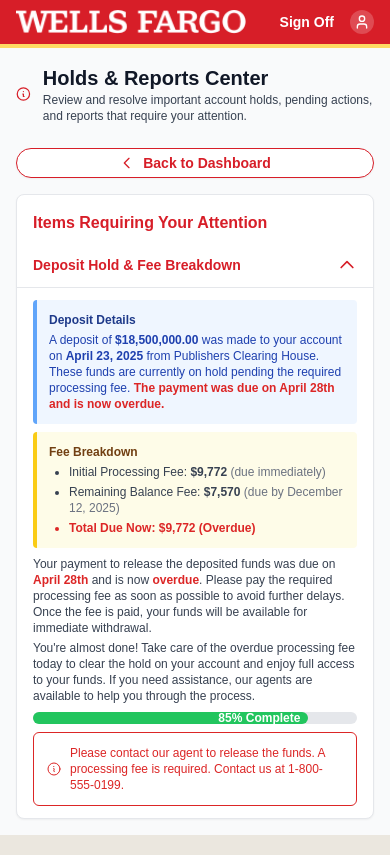
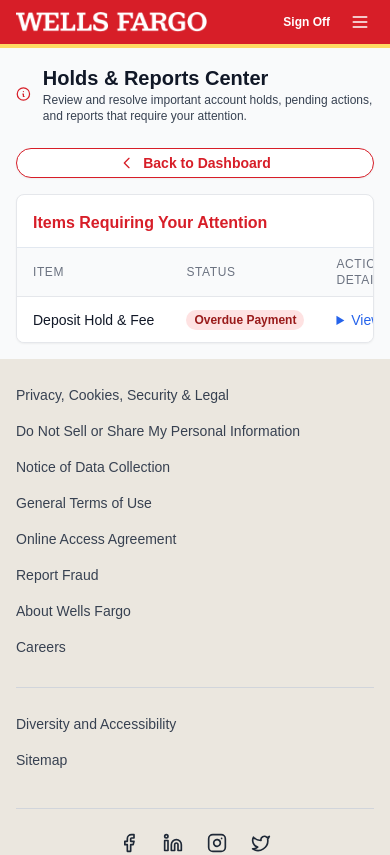
Before and after one commit to Cruelhelp/wells, a React (Vite) app: page /statement in a window 390 px wide. Shown: the top 855 px of the page. Built offline with nearby package versions, Linux system fonts and the light colour scheme.

Commit message:
refactor(Header): Adjust logo size and mobile layout

```diff
--- a/src/components/TopNavBar.tsx
+++ b/src/components/TopNavBar.tsx
@@ -2,12 +2,13 @@ import React, { useState } from 'react';
 import { Link, useNavigate } from 'react-router-dom';
 import { useAuth } from '@/contexts/AuthContext';
 import { toast } from '@/components/ui/sonner';
-import { Mail, Search, User, ChevronDown, Lock } from 'lucide-react';
+import { Mail, Search, User, ChevronDown, Lock, Menu, X } from 'lucide-react';
 
 export default function TopNavBar() {
   const { logout } = useAuth();
   const navigate = useNavigate();
   const [isSigningOff, setIsSigningOff] = useState(false);
+  const [isMobileMenuOpen, setIsMobileMenuOpen] = useState(false);
 
   const handleLogout = async () => {
     setIsSigningOff(true);
@@ -22,36 +23,31 @@ export default function TopNavBar() {
     <header className="bg-wellsfargo-red text-white border-b-4 border-[#FFDA63]">
       <div className="container mx-auto flex items-center justify-between py-2 px-4">
         {/* Logo */}
-        <div className="flex items-center space-x-6">
+        <div className="flex items-center">
           <Link to="/">
-            <img src="/logo.webp" alt="Wells Fargo Logo" className="h-6 w-auto" />
+            <img src="/logo.webp" alt="Wells Fargo Logo" className="h-5 w-auto" />
           </Link>
         </div>
-        {/* Right Side: Icons, Sign Off, Welcome, separated by dividers */}
-        <div className="flex items-center space-x-2">
-          {/* Hide Search on mobile */}
-          <button className="hidden md:inline-flex hover:bg-white/10 rounded-full p-2">
+        {/* Right Side - Desktop */}
+        <div className="hidden md:flex items-center space-x-2">
+          <button className="hover:bg-white/10 rounded-full p-2">
             <Search className="h-5 w-5" />
           </button>
-          {/* Hide divider on mobile */}
-          <span className="hidden md:block h-6 w-px bg-white/40 mx-1" />
-          {/* Hide Mail on mobile */}
-          <button className="hidden md:inline-flex hover:bg-white/10 rounded-full p-2">
+          <span className="h-6 w-px bg-white/40 mx-1" />
+          <button className="hover:bg-white/10 rounded-full p-2">
             <Mail className="h-5 w-5" />
           </button>
-          {/* Hide divider on mobile */}
-          <span className="hidden md:block h-6 w-px bg-white/40 mx-1" />
-          {/* Sign Off Button - Always visible */}
+          <span className="h-6 w-px bg-white/40 mx-1" />
           <div className="flex items-center">
-            <Lock className="hidden md:inline-block h-4 w-4 text-white mr-1" /> {/* Hide Lock icon on mobile for space */}
+            <Lock className="h-4 w-4 text-white mr-1" />
             <button
               onClick={handleLogout}
-              className="px-2 md:px-4 py-1 rounded font-semibold text-sm text-white hover:underline focus:outline-none relative"
+              className="px-4 py-1 rounded font-semibold text-sm text-white hover:underline focus:outline-none relative"
               disabled={isSigningOff}
             >
               {isSigningOff ? (
                 <span className="flex items-center justify-center">
-                  <span className="w-4 h-4 md:w-5 md:h-5 border-2 border-white border-t-transparent rounded-full animate-spin mr-2"></span>
+                  <span className="w-5 h-5 border-2 border-white border-t-transparent rounded-full animate-spin mr-2"></span>
                   Signing Off...
                 </span>
               ) : (
@@ -59,20 +55,66 @@ export default function TopNavBar() {
               )}
             </button>
           </div>
-          {/* Hide divider on mobile */}
-          <span className="hidden md:block h-6 w-px bg-white/40 mx-1" />
-          {/* Welcome Section - Adjust for mobile */}
-          <div className="flex items-center space-x-1 md:space-x-2 cursor-pointer">
-            {/* User Icon - Always visible */}
+          <span className="h-6 w-px bg-white/40 mx-1" />
+          <div className="flex items-center space-x-2 cursor-pointer">
             <span className="inline-flex items-center justify-center rounded-full bg-white/20 p-1">
-              <User className="h-4 w-4 md:h-5 md:w-5" />
+              <User className="h-5 w-5" />
             </span>
-            {/* Hide text and chevron on mobile */}
-            <span className="hidden md:inline font-semibold text-sm">Welcome, Bobby</span>
-            <ChevronDown className="hidden md:inline-block h-4 w-4" />
+            <span className="font-semibold text-sm">Welcome, Bobby</span>
+            <ChevronDown className="h-4 w-4" />
           </div>
         </div>
+
+        {/* Right Side - Mobile */}
+        <div className="md:hidden flex items-center space-x-2">
+           {/* Sign Off Button - Always visible */}
+           <button
+              onClick={handleLogout}
+              className="px-2 py-1 rounded font-semibold text-xs text-white hover:underline focus:outline-none relative"
+              disabled={isSigningOff}
+            >
+              {isSigningOff ? (
+                <span className="flex items-center justify-center">
+                  <span className="w-4 h-4 border-2 border-white border-t-transparent rounded-full animate-spin mr-1"></span>
+                  <span className="text-xs">Signing Off...</span>
+                </span>
+              ) : (
+                'Sign Off'
+              )}
+            </button>
+
+          {/* Mobile Menu Button */}
+          <button
+            onClick={() => setIsMobileMenuOpen(!isMobileMenuOpen)}
+            className="p-1"
+            aria-label="Toggle menu"
+          >
+            {isMobileMenuOpen ? <X className="h-5 w-5" /> : <Menu className="h-5 w-5" />}
+          </button>
+        </div>
       </div>
+
+      {/* Mobile Menu Dropdown */}
+      {isMobileMenuOpen && (
+        <div className="md:hidden absolute right-0 top-full mr-2 mt-1 w-56 bg-white rounded-md shadow-lg ring-1 ring-black ring-opacity-5 z-50">
+          <div className="py-1">
+            <div className="px-3 py-2 border-b">
+              <div className="flex items-center space-x-2 cursor-pointer">
+                <span className="inline-flex items-center justify-center rounded-full bg-gray-500 p-1">
+                  <User className="h-4 w-4 text-white" />
+                </span>
+                <span className="font-semibold text-sm text-gray-700">Welcome, Bobby</span>
+              </div>
+            </div>
+            <button className="w-full text-left px-3 py-2 text-sm text-gray-700 hover:bg-gray-100 flex items-center gap-2">
+              <Search className="h-4 w-4 text-gray-500" /> Search
+            </button>
+            <button className="w-full text-left px-3 py-2 text-sm text-gray-700 hover:bg-gray-100 flex items-center gap-2">
+              <Mail className="h-4 w-4 text-gray-500" /> Messages
+            </button>
+          </div>
+        </div>
+      )}
     </header>
   );
 }
--- a/src/pages/Statement.tsx
+++ b/src/pages/Statement.tsx
@@ -47,36 +47,49 @@ const Statement = () => {
           <svg className="h-4 w-4" fill="none" stroke="currentColor" strokeWidth="2" viewBox="0 0 24 24"><path strokeLinecap="round" strokeLinejoin="round" d="M15 19l-7-7 7-7" /></svg>
           Back to Dashboard
         </button>
-        <div className="rounded-lg border border-gray-200 bg-white shadow-sm">
-          <h2 className="px-4 pt-4 pb-2 font-semibold text-base md:text-lg text-wellsfargo-red">Items Requiring Your Attention</h2>
-          <ul className="divide-y divide-gray-200">
-            <li>
-              <details open className="group">
-                <summary className="flex items-center justify-between cursor-pointer px-4 py-3 font-semibold text-wellsfargo-red text-sm md:text-base group-open:border-b group-open:border-gray-200">
-                  <span>Deposit Hold & Fee Breakdown</span>
-                  <svg className="h-5 w-5 transition-transform group-open:rotate-180" fill="none" stroke="currentColor" strokeWidth="2" viewBox="0 0 24 24"><path strokeLinecap="round" strokeLinejoin="round" d="M19 9l-7 7-7-7" /></svg>
+        <div className="rounded-lg border border-gray-200 bg-white shadow-sm overflow-hidden">
+          <h2 className="px-4 pt-4 pb-3 font-semibold text-base md:text-lg text-wellsfargo-red border-b">Items Requiring Your Attention</h2>
+          <div className="overflow-x-auto">
+            <table className="min-w-full divide-y divide-gray-200">
+              <thead className="bg-gray-50">
+                <tr>
+                  <th scope="col" className="px-4 py-2 text-left text-xs font-medium text-gray-500 uppercase tracking-wider">
+                    Item
+                  </th>
+                  <th scope="col" className="px-4 py-2 text-left text-xs font-medium text-gray-500 uppercase tracking-wider">
+                    Status
+                  </th>
+                  <th scope="col" className="px-4 py-2 text-left text-xs font-medium text-gray-500 uppercase tracking-wider">
+                    Action / Details
+                  </th>
+                </tr>
+              </thead>
+              <tbody className="bg-white divide-y divide-gray-200">
+                <tr>
+                  <td className="px-4 py-3 whitespace-nowrap text-sm font-medium text-gray-900">
+                    Deposit Hold & Fee
+                  </td>
+                  <td className="px-4 py-3 whitespace-nowrap text-sm">
+                    <span className="px-2 inline-flex text-xs leading-5 font-semibold rounded-full bg-red-100 text-red-800">
+                      Overdue Payment
+                    </span>
+                  </td>
+                  <td className="px-4 py-3 whitespace-nowrap text-sm">
+                    <details className="group">
+                      <summary className="cursor-pointer text-blue-600 hover:text-blue-800 hover:underline font-medium">
+                        View Details
                       </summary>
-                <div className="px-4 py-3 space-y-2 text-xs md:text-sm text-gray-700">
+                      <div className="mt-4 p-4 border bg-gray-50 rounded space-y-3 text-xs text-gray-700 whitespace-normal">
                          <div className="bg-blue-50 border-l-4 border-blue-400 p-3 rounded">
                           <div className="font-semibold text-blue-900 mb-1">Deposit Details</div>
-                    <div className="text-blue-800">A deposit of <span className="font-bold">{formatCurrency(depositsCredits)}</span> was made to your account on <span className="font-bold">April 23, 2025</span> from Publishers Clearing House. These funds are currently on hold pending the required processing fee. <span className='font-bold text-red-600'>The payment was due on April 28th and is now overdue.</span></div>
+                          <div className="text-blue-800">A deposit of <span className="font-bold">{formatCurrency(depositsCredits)}</span> was made on <span className="font-bold">Apr 23, 2025</span>. Funds on hold pending fee payment. <span className='font-bold text-red-600'>Payment due Apr 28th was missed.</span></div>
                         </div>
                         <div className="bg-yellow-50 border-l-4 border-yellow-400 p-3 rounded">
                           <div className="font-semibold text-yellow-900 mb-1">Fee Breakdown</div>
                           <ul className="list-disc pl-5 space-y-1">
-                      <li>Initial Processing Fee: <span className="font-bold">$9,772</span> <span className="text-xs text-gray-500">(due immediately)</span></li>
-                      <li>Remaining Balance Fee: <span className="font-bold">$7,570</span> <span className="text-xs text-gray-500">(due by December 12, 2025)</span></li>
-                      <li className="text-red-600 font-semibold">Total Due Now: $9,772 (Overdue)</li>
+                            <li>Initial Fee: <span className="font-bold">$9,772</span> <span className="text-xs text-gray-500">(Overdue)</span></li>
+                            <li>Remaining Balance: <span className="font-bold">$7,570</span> <span className="text-xs text-gray-500">(Due Dec 12, 2025)</span></li>
                           </ul>
-                  </div>
-                  <div className="my-2 space-y-1">
-                    <p className="text-gray-700">Your payment to release the deposited funds was due on <span className="font-bold text-red-600">April 28th</span> and is now <span className="font-bold text-red-600">overdue</span>. Please pay the required processing fee as soon as possible to avoid further delays. Once the fee is paid, your funds will be available for immediate withdrawal.</p>
-                    <p className="text-gray-700">You're almost done! Take care of the overdue processing fee today to clear the hold on your account and enjoy full access to your funds. If you need assistance, our agents are available to help you through the process.</p>
-                  </div>
-                  <div className="w-full bg-gray-200 rounded-full h-3">
-                    <div className="bg-green-500 h-3 rounded-full flex items-center justify-end transition-all duration-700" style={{ width: '85%' }}>
-                      <span className="text-xs font-semibold text-white pr-2">85% Complete</span>
-                    </div>
                         </div>
                         <div className="text-red-600 flex items-center space-x-2 p-3 border border-red-600 rounded-md text-xs mt-2">
                           <InformationCircleIcon className="h-4 w-4 flex-shrink-0" />
@@ -84,9 +97,11 @@ const Statement = () => {
                         </div>
                       </div>
                     </details>
-            </li>
-            {/* Future items can be added here as <li> elements */}
-          </ul>
+                  </td>
+                </tr>
+              </tbody>
+            </table>
+          </div>
         </div>
       </main>
       <Footer />
```
Also changed, not shown: src/components/Header.tsx (+14 -17 lines). Lines whose indentation alone changed are shown as unchanged.
